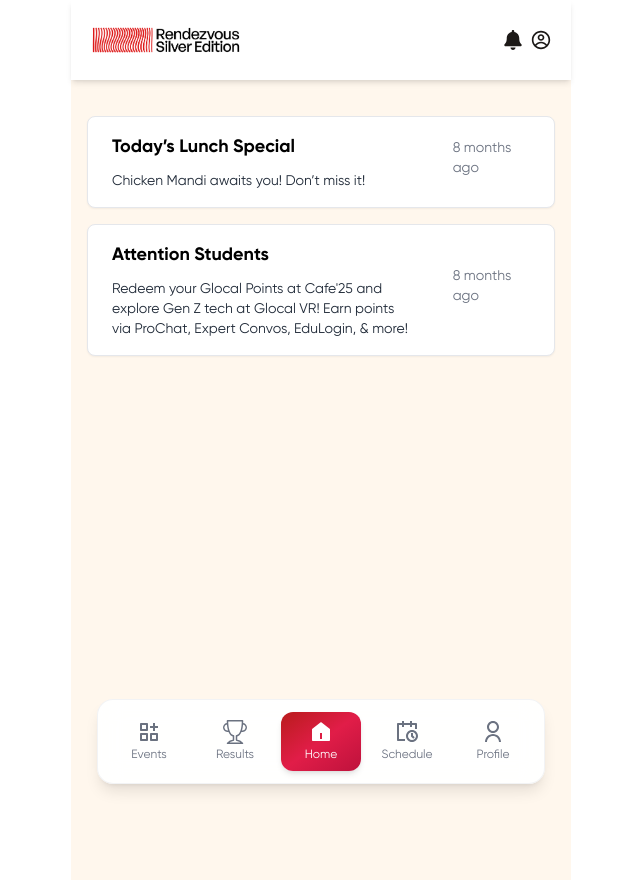
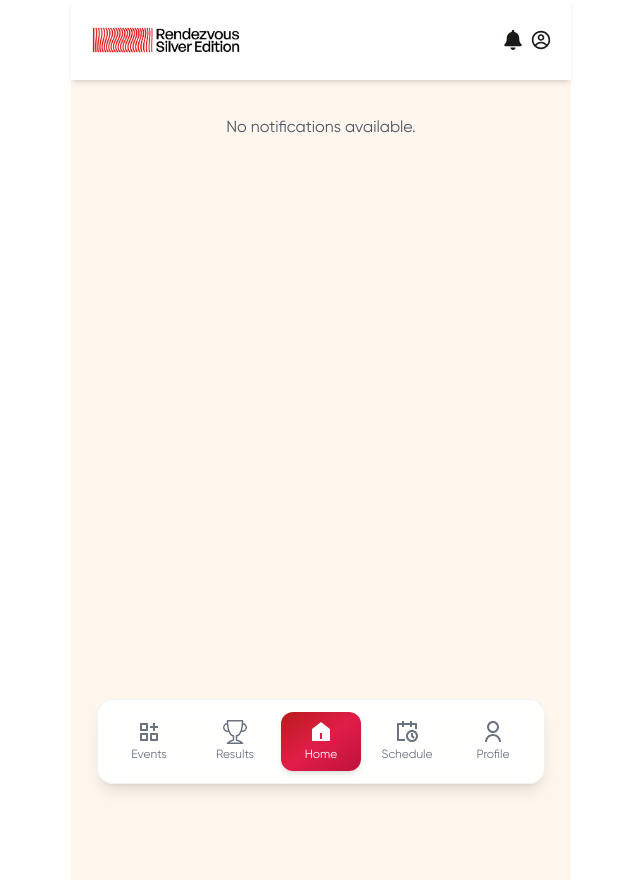
Before and after one commit to FaleluRahman/rendezvous, a Next.js app: page /notification in a window 1280 px wide. Shown: the whole page, without its empty margins (319-959 px from the left). Built offline with nearby package versions, Linux system fonts and the light colour scheme.

Commit message:
ui changes

```diff
--- a/app/globals.css
+++ b/app/globals.css
@@ -3,6 +3,12 @@
 @tailwind utilities;
 
 /* Fonts */
+
+
+@import "@fontsource/baloo-chettan-2"; /* Defaults to weight 400 */
+@import "@fontsource/baloo-chettan-2/500.css";
+@import "@fontsource/baloo-chettan-2/700.css";
+
 @font-face {
   font-family: 'Gilroy';
   src: url('/fonts/Gilroy-Regular.ttf') format('truetype');
--- a/component/events/Eventset.tsx
+++ b/component/events/Eventset.tsx
@@ -388,21 +388,18 @@ export default function Eventset() {
       <div className="min-h-screen pb-28 bg-gray-50 relative overflow-hidden">
 
         <div className="max-w-2xl mx-auto relative z-10 ">
-          {/* Professional Header */}
           <div className="text-center mb-8  bg-gradient-to-br from-red-700 via-rose-600 to-rose-700 py-8 rounded-b-3xl">
 
-            <h1 className="text-3xl font-bold text-white mb-2">Explore Events</h1>
-            {/* <p className="text-amber-50 font-medium text-xl"> Join exciting events</p> */}
+            <h1 className="text-3xl font-baloo  font-bold text-white mb-2">Explore Events</h1>
           </div>
 
-          {/* Empty State - Updated Design */}
           {events.length === 0 && (
             <div className="text-center py-12">
 
-              <h3 className="text-2xl font-bold text-gray-800 mb-3">Something  is Coming!</h3>
+              <h3 className="text-2xl font-bold text-gray-800 mb-3 font-baloo">Something  is Coming!</h3>
               <div className="flex justify-center items-center gap-2 text-sm text-gray-500">
 
-                <span className="ml-2 font-medium">Stay tuned for updates</span>
+                <span className="ml-2 font-medium font-baloo-thin">Stay tuned for updates</span>
               </div>
             </div>
           )}
@@ -419,7 +416,7 @@ export default function Eventset() {
               return (
                 <div
                   key={event.id}
-                  className="bg-white/90 backdrop-blur-sm rounded-t-3xl rounded-b-xl shadow-lg hover:shadow-xl transition-all duration-300 cursor-pointer group border border-white/50"
+                  className="bg-white/90 backdrop-blur-sm font-baloo rounded-t-3xl rounded-b-xl shadow-lg hover:shadow-xl transition-all duration-300 cursor-pointer group border border-white/50"
                   onClick={() => toggleVisibility(index)}
                   style={{
                     animationDelay: `${index * 0.1}s`
@@ -445,7 +442,7 @@ export default function Eventset() {
                   {/* First View - Always Visible */}
                   <div className="px-5 py-3">
                     {/* Event Title */}
-                    <h2 className="font-bold text-gray-800 text-sm sm:text-base leading-tight mb-3 transition-all duration-300">
+                    <h2 className="font-bold   text-gray-800 text-sm sm:text-base leading-tight mb-3 transition-all duration-300">
                       {event.title}
                     </h2>
 
@@ -509,6 +506,12 @@ export default function Eventset() {
 
 
                       {/* Points Display */}
+
+
+
+
+
+
                       <div className="bg-gradient-to-r from-green-50 to-emerald-50 px-4 py-3 rounded-xl border border-green-200/50">
                         <div className="flex items-center justify-between">
                           <div className="flex items-center gap-2">
--- a/component/noti/notification.tsx
+++ b/component/noti/notification.tsx
@@ -5,18 +5,18 @@ import { getRelativeTime } from "../common/DateConvert";
 
 const NotificationPage = () => {
   const [notifications, setNotifications] = useState([
-    {
-      id: 1,
-      head: "Today’s Lunch Special",
-      message: "Chicken Mandi awaits you! Don’t miss it! ",
-      time: "Sun Jan 05 2025 13:39:40 GMT+0530 (India Standard Time)", // 1 minute ago
-    },
-    {
-      id: 2,
-      head: "Attention Students",
-      message: "Redeem your Glocal Points at Cafe'25 and  explore Gen Z tech at Glocal VR! Earn points via ProChat, Expert Convos, EduLogin, & more! ",
-      time: "Sun Jan 05 2025 11:39:40 GMT+0530 (India Standard Time)", // 1 minute ago
-    },
+    // {
+    //   id: 1,
+    //   head: "Today’s Lunch Special",
+    //   message: "Chicken Mandi awaits you! Don’t miss it! ",
+    //   time: "Sun Jan 05 2025 13:39:40 GMT+0530 (India Standard Time)", // 1 minute ago
+    // },
+    // {
+    //   id: 2,
+    //   head: "Attention Students",
+    //   message: "Redeem your Glocal Points at Cafe'25 and  explore Gen Z tech at Glocal VR! Earn points via ProChat, Expert Convos, EduLogin, & more! ",
+    //   time: "Sun Jan 05 2025 11:39:40 GMT+0530 (India Standard Time)", // 1 minute ago
+    // },
 
 
   ]);
--- a/component/pro/Pdetails.tsx
+++ b/component/pro/Pdetails.tsx
@@ -311,7 +311,7 @@ const StudentProfilePage = () => {
   }
 
   return (
-    <div className="bg-gray-50 h-auto">
+    <div className="bg-gray-50 h-auto font-baloo">
       {/* Logout Button */}
       <Logout/>
 
@@ -327,7 +327,7 @@ const StudentProfilePage = () => {
               </div>
             </div>
           </div>
-          <h2 className="text-xl font-bold text-gray-900 mb-1">
+          <h2 className="text-xl font-bold text-gray-900 ">
             {details?.name
               ? details.name
                   .split(" ")
--- a/component/pro/QrScan.tsx
+++ b/component/pro/QrScan.tsx
@@ -260,7 +260,7 @@ export default function QrScan({ setScan }: QrScanProps) {
   };
 
   return (
-    <div className="fixed inset-0 h-screen w-full bg-black bg-opacity-80 flex items-center justify-center z-50 p-4">
+    <div className="fixed inset-0 h-screen w-full font-baloo bg-black bg-opacity-80 flex items-center justify-center z-50 p-4">
       <div className="relative max-w-md w-full">
         {status === "scanning" ? (
           <div className="bg-white rounded-xl shadow-2xl overflow-hidden">
--- a/component/pro/Wallet.tsx
+++ b/component/pro/Wallet.tsx
@@ -46,7 +46,7 @@ const Wallet = () => {
   }, [scan]);
 
   return (
-    <div className="bg-gray-50 pt-5 px-6 w-full flex pb-28 flex-col justify-center" id="collect">
+    <div className="bg-gray-50 pt-5 px-6 w-full flex pb-28 flex-col font-baloo justify-center" id="collect">
       {/* Info Card */}
       <div className="w-full mb-4">
         <button
--- a/component/shedule.tsx
+++ b/component/shedule.tsx
@@ -111,11 +111,11 @@ const Schedule = () => {
   return (
     <section
       className="w-full h-full bg-gray-50 min-h-screen shadow-[0_2px_10px_rgba(0,0,0,0.13)] box-border
-            transition-all ease-in-out duration-500 pb-28"
+            transition-all ease-in-out duration-500 pb-28 font-baloo"
     >
       <div>
         <div className="bg-gradient-to-br from-red-700 via-rose-600 to-rose-700 pb-1 rounded-bl-3xl rounded-br-3xl">
-          <h1 className="font-bold font-sans text-3xl  py-2 text-center text-white">
+          <h1 className="font-bold  text-3xl  py-2 text-center text-white font-baloo">
             Program Schedule
           </h1>
 
--- a/tailwind.config.ts
+++ b/tailwind.config.ts
@@ -15,6 +15,7 @@ export default {
         sans: ["Gilroy", ...fontFamily.sans],
         gilroy: ["Gilroy", "sans-serif"],
         malayalam: ['"Noto Serif Malayalam"', 'serif'],
+         baloo: ["'Baloo Chettan 2'", "cursive"],
       },
 
       keyframes: {
```
